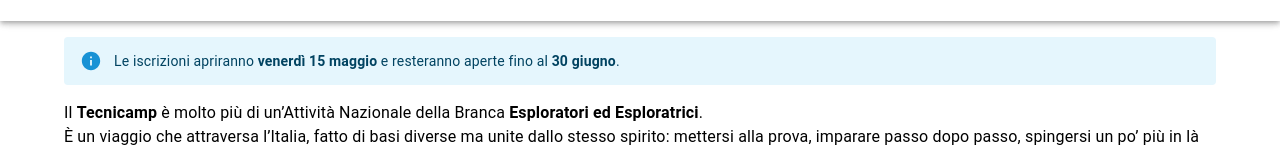
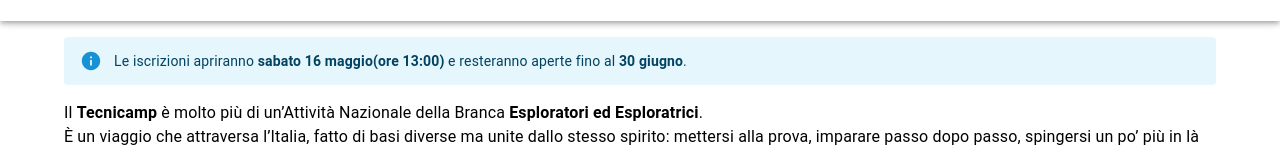
Before and after one commit to cngei/tecnicamp, a React (Vite) app: page / in a window 1280 px wide. Shown: the part 169-316 px from the top of the page. Built offline with nearby package versions, Linux system fonts and the light colour scheme.

Commit message:
Update registration date in alert message

```diff
--- a/src/App.tsx
+++ b/src/App.tsx
@@ -155,7 +155,7 @@
       <Box display="flex" flexDirection="column" gap={2} width="100%" mx={0}>
         <Container sx={{ py: 2 }}>
           <Alert icon={<Info fontSize="inherit" />} severity="info">
-            Le iscrizioni apriranno <strong>venerdì 15 maggio</strong> e
+            Le iscrizioni apriranno <strong>sabato 16 maggio(ore 13:00)</strong> e
             resteranno aperte fino al <strong>30 giugno</strong>.
           </Alert>
           <Typography variant="body1" sx={{ my: 2 }}>
```
